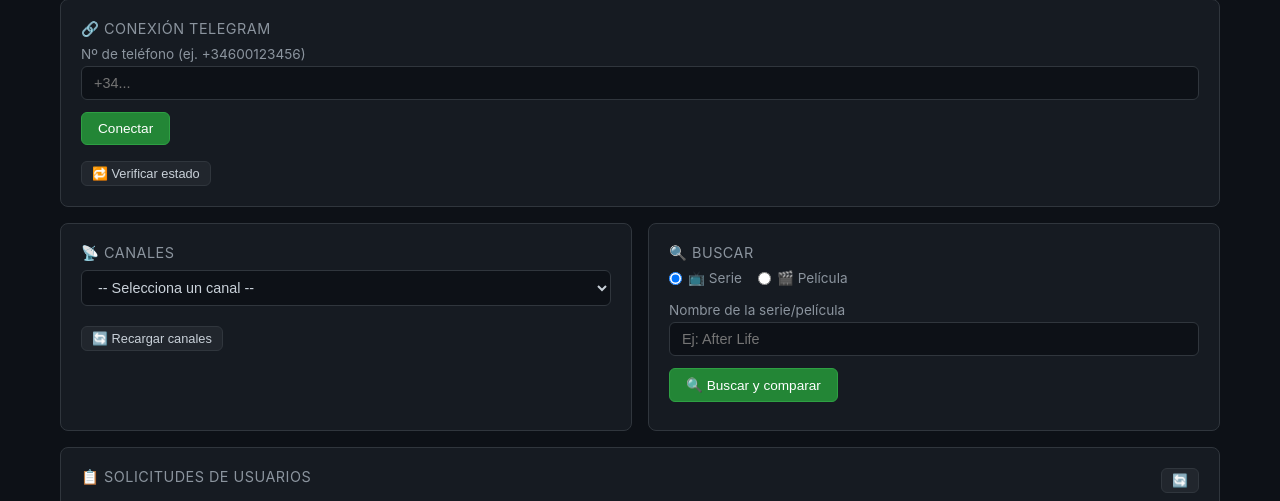
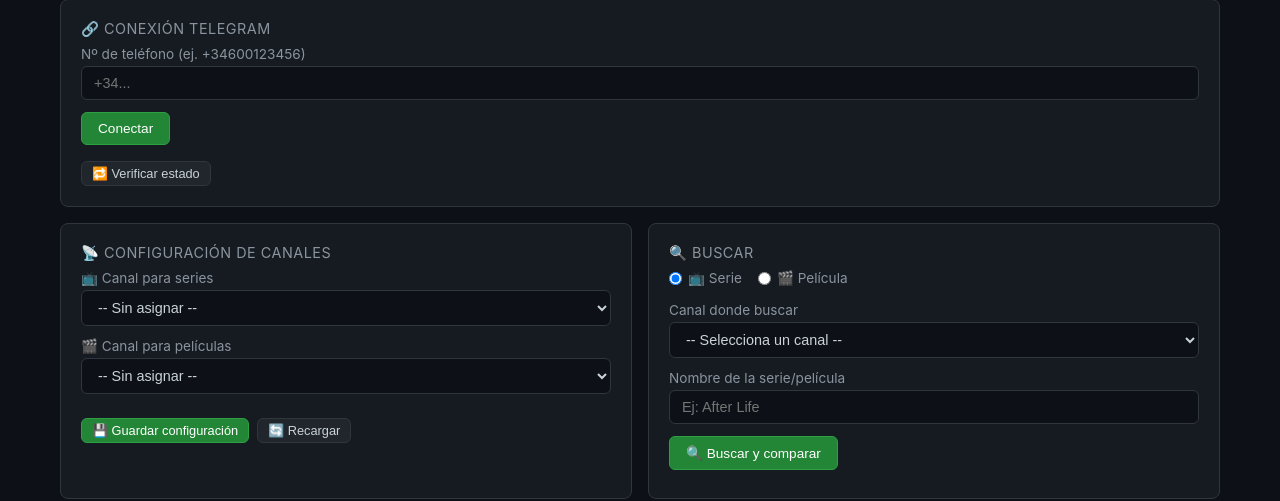
Before and after one commit to jcadt/tg-media-dl, a FastAPI app: template app/templates/admin.html in a window 1280 px wide. Shown: the part 107-608 px from the top of the page. Run offline with FastAPI, Linux system fonts and the light colour scheme; the template is opened without the code that fills it, so the values that code supplies are empty; parts of the project's set-up code (start-up, migrations or seed data) failed here and were passed over.

Commit message:
feat: per-type channel config for series and movies
- Admin can assign separate Telegram channels for series and movies
- Saved channel config persists in app_settings DB table
- When selecting search type, the assigned channel auto-selects
- Three selects: channel-series, channel-movie, and channel-scan

```diff
--- a/app/db.py
+++ b/app/db.py
@@ -85,6 +85,11 @@ def init_db() -> None:
                             CHECK(status IN ('pending','downloading','done','skipped','error')),
                 error_msg   TEXT,
                 created_at  TEXT NOT NULL DEFAULT (datetime('now'))
+            );
+
+            CREATE TABLE IF NOT EXISTS app_settings (
+                key   TEXT PRIMARY KEY,
+                value TEXT NOT NULL
             );
         """)
 
@@ -261,3 +266,27 @@ def get_job_downloads(job_id: int) -> list[dict]:
             "SELECT * FROM downloads WHERE job_id=? ORDER BY id", (job_id,)
         ).fetchall()
     return [dict(r) for r in rows]
+
+
+# ── App settings helpers ────────────────────────────────────
+
+def set_setting(key: str, value: str) -> None:
+    with get_conn() as conn:
+        conn.execute(
+            "INSERT INTO app_settings (key, value) VALUES (?, ?) ON CONFLICT(key) DO UPDATE SET value=excluded.value",
+            (key, value),
+        )
+
+
+def get_setting(key: str, default: str = "") -> str:
+    with get_conn() as conn:
+        row = conn.execute(
+            "SELECT value FROM app_settings WHERE key=?", (key,)
+        ).fetchone()
+    return row["value"] if row else default
+
+
+def get_all_settings() -> dict[str, str]:
+    with get_conn() as conn:
+        rows = conn.execute("SELECT key, value FROM app_settings").fetchall()
+    return {r["key"]: r["value"] for r in rows}
--- a/app/main.py
+++ b/app/main.py
@@ -23,12 +23,14 @@ from .db import (
     get_job,
     get_job_downloads,
     get_request,
+    get_setting,
     init_db,
     list_jobs,
     list_pending_requests,
     list_requests,
     load_session,
     save_session,
+    set_setting,
     update_job,
     update_request,
     upsert_user,
@@ -228,6 +230,8 @@ async def admin_index(request: Request):
         "jobs": jobs,
         "pending_requests": pending_requests,
         "connected": connected,
+        "channel_series": get_setting("channel_series", ""),
+        "channel_movie": get_setting("channel_movie", ""),
         "series_paths": [str(p) for p in settings.SERIES_PATHS],
         "movies_paths": [str(p) for p in settings.MOVIES_PATHS],
         "downloads_dir": str(settings.DOWNLOADS_DIR),
@@ -417,6 +421,30 @@ async def api_check_movie(request: Request, query: str = Form(...)):
 
 
 # ══════════════════════════════════════════════════════════════
+#  CHANNEL CONFIG — admin channel preferences
+# ══════════════════════════════════════════════════════════════
+
+@app.get("/api/channel-config")
+async def api_channel_config(request: Request):
+    """Get saved channel preferences for series and movies."""
+    return {
+        "series": get_setting("channel_series", ""),
+        "movie": get_setting("channel_movie", ""),
+    }
+
+
+@app.post("/api/channel-config")
+async def api_save_channel_config(request: Request,
+                                    series: str = Form(""),
+                                    movie: str = Form("")):
+    """Save which channels to use for series and movies."""
+    require_admin(request)
+    set_setting("channel_series", series)
+    set_setting("channel_movie", movie)
+    return {"status": "saved", "series": series, "movie": movie}
+
+
+# ══════════════════════════════════════════════════════════════
 #  REQUEST API — users submit, admin approves
 # ══════════════════════════════════════════════════════════════
 
--- a/app/templates/admin.html
+++ b/app/templates/admin.html
@@ -120,20 +120,34 @@
 
   <!-- Main grid -->
   <div class="grid-2">
+    <!-- Channel config -->
     <div class="card">
-      <div class="card-title">📡 Canales</div>
-      <select id="channel-select">
-        <option value="">-- Selecciona un canal --</option>
+      <div class="card-title">📡 Configuración de canales</div>
+      <label for="channel-series">📺 Canal para series</label>
+      <select id="channel-series">
+        <option value="">-- Sin asignar --</option>
+      </select>
+      <label for="channel-movie">🎬 Canal para películas</label>
+      <select id="channel-movie">
+        <option value="">-- Sin asignar --</option>
       </select>
       <div id="channel-info" style="font-size:0.8rem;color:#8b949e;margin-bottom:8px"></div>
-      <button class="btn btn-sm" onclick="loadChannels()">🔄 Recargar canales</button>
+      <div class="btn-group">
+        <button class="btn btn-sm btn-primary" onclick="saveChannelConfig()">💾 Guardar configuración</button>
+        <button class="btn btn-sm" onclick="loadChannels()">🔄 Recargar</button>
+      </div>
+      <div id="channel-save-result" style="font-size:0.8rem;margin-top:8px"></div>
     </div>
     <div class="card">
       <div class="card-title">🔍 Buscar</div>
       <div class="radio-group">
-        <label><input type="radio" name="kind" value="series" checked> 📺 Serie</label>
-        <label><input type="radio" name="kind" value="movie"> 🎬 Película</label>
+        <label><input type="radio" name="kind" value="series" checked onchange="updateChannelSelect()"> 📺 Serie</label>
+        <label><input type="radio" name="kind" value="movie" onchange="updateChannelSelect()"> 🎬 Película</label>
       </div>
+      <label for="channel-scan">Canal donde buscar</label>
+      <select id="channel-scan">
+        <option value="">-- Selecciona un canal --</option>
+      </select>
       <label for="query">Nombre de la serie/película</label>
       <input type="text" id="query" name="query" placeholder="Ej: After Life">
       <button class="btn btn-primary" onclick="startScan()">🔍 Buscar y comparar</button>
@@ -193,37 +207,87 @@ async function checkStatus() {
   try {
     const r = await fetch('/api/status');
     const data = await r.json();
-    const badge = document.getElementById('status-badge');
     if (data.connected) {
       document.getElementById('connect-panel').style.opacity = '0.5';
       loadChannels();
     } else {
       document.getElementById('connect-panel').style.opacity = '1';
     }
+    // Load channel config
+    try {
+      const cr = await fetch('/api/channel-config');
+      const cd = await cr.json();
+      if (cd.series) window._cfgSeries = cd.series;
+      if (cd.movie) window._cfgMovie = cd.movie;
+    } catch {}
   } catch {}
 }
 
 // ── Channels ────────────────────────────────────────────
 async function loadChannels() {
-  const sel = document.getElementById('channel-select');
-  sel.innerHTML = '<option>Cargando...</option>';
+  const selects = ['channel-series', 'channel-movie', 'channel-scan'];
+  for (const id of selects) {
+    document.getElementById(id).innerHTML = '<option>Cargando...</option>';
+  }
   try {
     const r = await fetch('/api/channels');
     const data = await r.json();
-    if (data.error) { sel.innerHTML = '<option value="">Error: ' + data.error + '</option>'; return; }
-    sel.innerHTML = '<option value="">-- Selecciona un canal --</option>';
-    for (const ch of data.channels) {
-      const opt = document.createElement('option'); opt.value = ch.id;
-      opt.textContent = `${ch.kind === 'channel' ? '📢' : '💬'} ${ch.name}`;
-      sel.appendChild(opt);
+    if (data.error) {
+      for (const id of selects) {
+        document.getElementById(id).innerHTML = '<option value="">Error: ' + data.error + '</option>';
+      }
+      return;
+    }
+    for (const id of selects) {
+      const sel = document.getElementById(id);
+      sel.innerHTML = '<option value="">' + (id === 'channel-scan' ? '-- Selecciona un canal --' : '-- Sin asignar --') + '</option>';
+      for (const ch of data.channels) {
+        const opt = document.createElement('option'); opt.value = ch.id;
+        opt.textContent = `${ch.kind === 'channel' ? '📢' : '💬'} ${ch.name}`;
+        sel.appendChild(opt);
+      }
     }
     document.getElementById('channel-info').textContent = `${data.channels.length} canales`;
+    // Restore saved config
+    if (window._cfgSeries) document.getElementById('channel-series').value = window._cfgSeries;
+    if (window._cfgMovie) document.getElementById('channel-movie').value = window._cfgMovie;
+    updateChannelSelect();
   } catch {}
+}
+
+// ── Channel config ──────────────────────────────────────
+function updateChannelSelect() {
+  const kind = document.querySelector('input[name="kind"]:checked').value;
+  const cfgId = kind === 'series' ? window._cfgSeries : window._cfgMovie;
+  const scanSel = document.getElementById('channel-scan');
+  if (cfgId && scanSel.querySelector(`option[value="${cfgId}"]`)) {
+    scanSel.value = cfgId;
+  }
+}
+
+async function saveChannelConfig() {
+  const series = document.getElementById('channel-series').value;
+  const movie = document.getElementById('channel-movie').value;
+  const result = document.getElementById('channel-save-result');
+  try {
+    const r = await fetch('/api/channel-config', {
+      method: 'POST',
+      headers: {'Content-Type': 'application/x-www-form-urlencoded'},
+      body: `series=${series}&movie=${movie}`,
+    });
+    const data = await r.json();
+    window._cfgSeries = data.series;
+    window._cfgMovie = data.movie;
+    result.innerHTML = '✅ Configuración guardada';
+    updateChannelSelect();
+    setTimeout(() => result.innerHTML = '', 3000);
+    toast('Configuración de canales guardada', 'success');
+  } catch (e) { result.innerHTML = '❌ Error: ' + e; }
 }
 
 // ── Scan ────────────────────────────────────────────────
 async function startScan() {
-  const channelId = document.getElementById('channel-select').value;
+  const channelId = document.getElementById('channel-scan').value;
   const query = document.getElementById('query').value.trim();
   const kind = document.querySelector('input[name="kind"]:checked').value;
   if (!channelId) { toast('Selecciona un canal', 'error'); return; }
```
